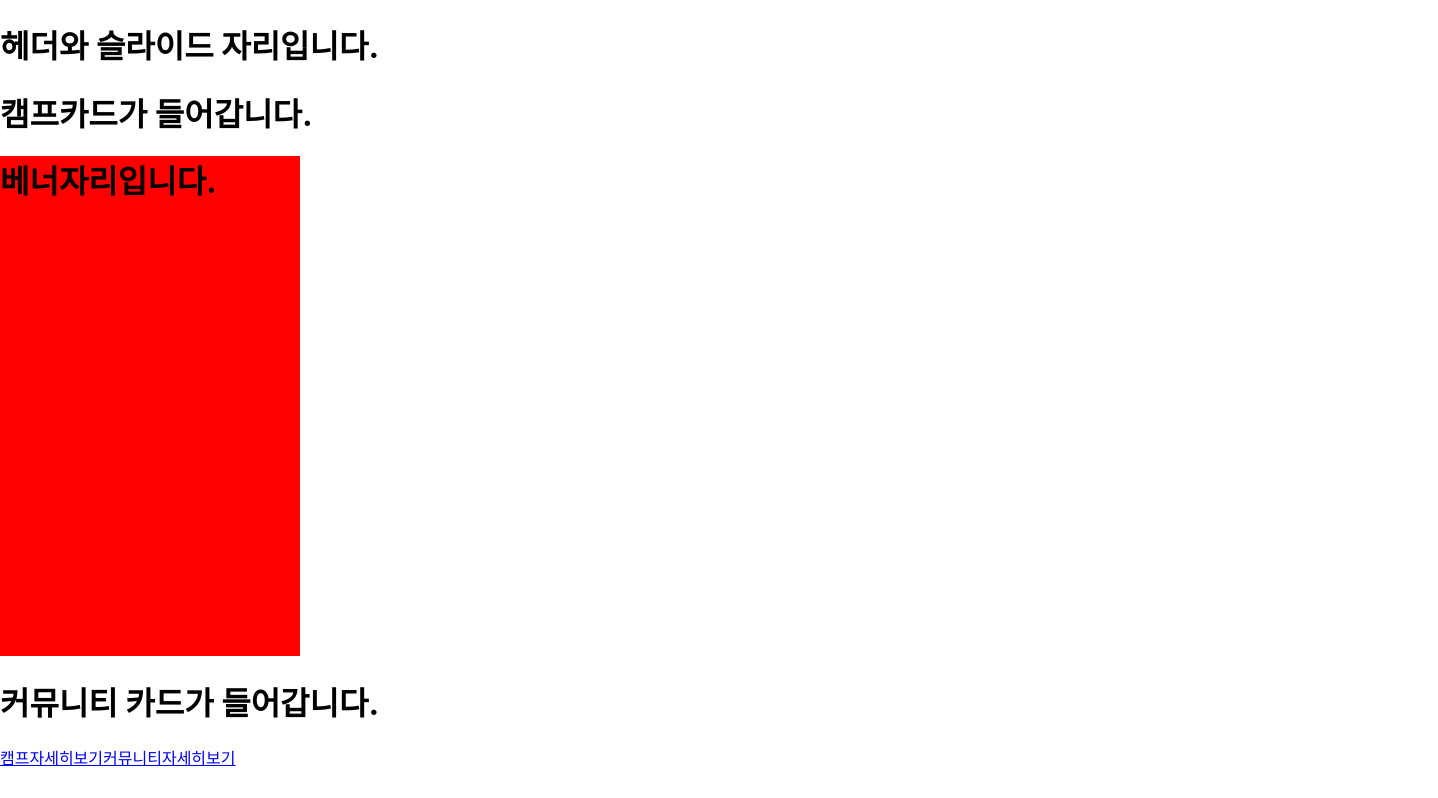
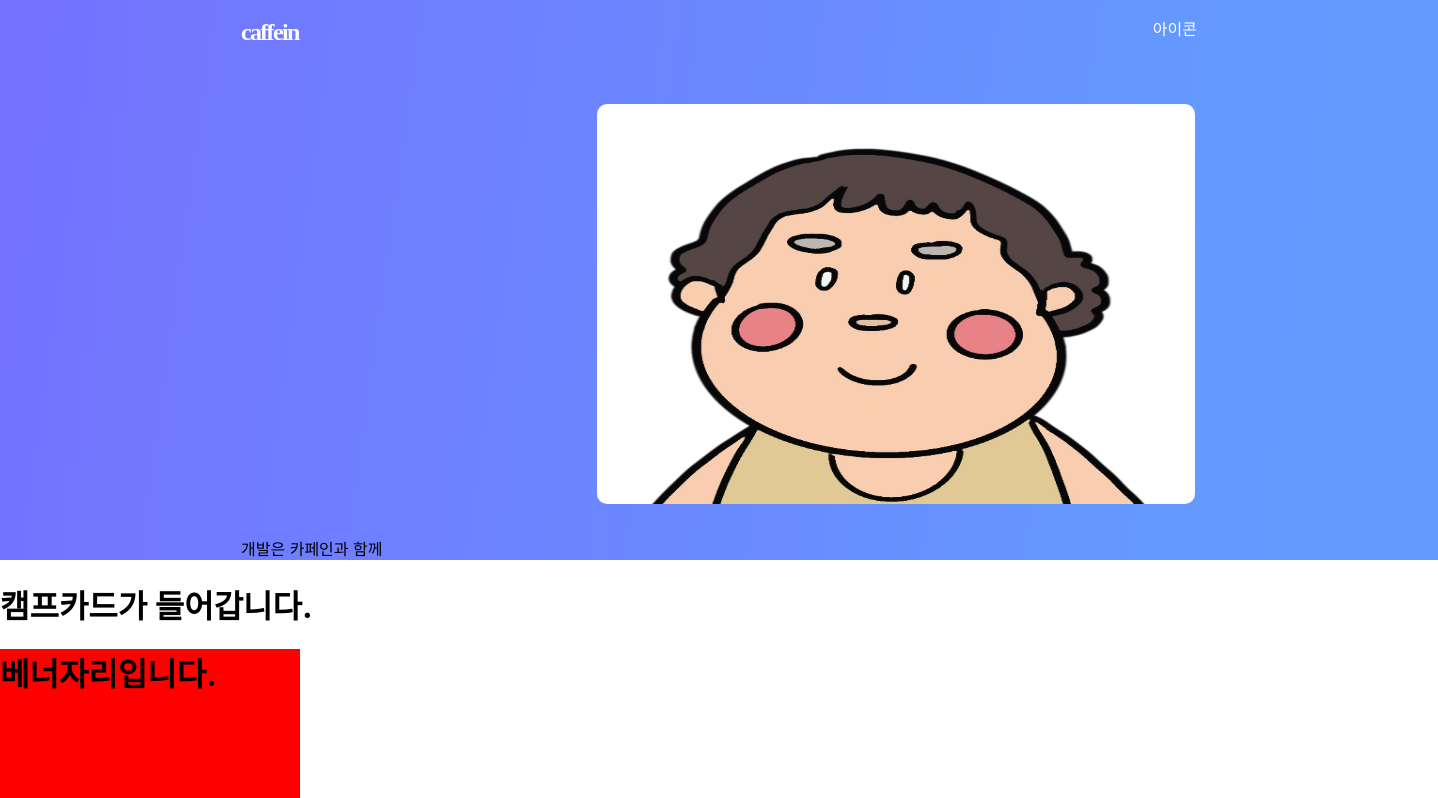
Before and after one commit to JangSaeYoung/my-caffein, a React (Create React App) app: page / in a window 1280 px wide. Shown: the top 798 px of the page, 1438 px wide, since content can reach past the window. Built offline with nearby package versions, Linux system fonts and the light colour scheme.

Commit message:
feat: Navigation.tsx 디자인 구현

```diff
--- a/package.json
+++ b/package.json
@@ -3,6 +3,11 @@
   "version": "0.1.0",
   "private": true,
   "dependencies": {
+    "@fortawesome/fontawesome-svg-core": "^6.1.1",
+    "@fortawesome/free-brands-svg-icons": "^6.1.1",
+    "@fortawesome/free-regular-svg-icons": "^6.1.1",
+    "@fortawesome/free-solid-svg-icons": "^6.1.1",
+    "@fortawesome/react-fontawesome": "^0.1.18",
     "@testing-library/jest-dom": "^5.16.4",
     "@testing-library/react": "^13.2.0",
     "@testing-library/user-event": "^13.5.0",
--- a/src/components/Navigation.tsx
+++ b/src/components/Navigation.tsx
@@ -1,9 +1,84 @@
+/* eslint-disable jsx-a11y/alt-text */
+import { Link } from 'react-router-dom';
+import styled from 'styled-components';
+import { FontAwesomeIcon } from "@fortawesome/react-fontawesome";
+// import { fauser } from "@fortawesome/free-regular-svg-icons";
+// import assets from "../assets/산돌1png";
+// import assets from '.src/assets/imges/sandol.png';
+
 const Navigation = () => {
     return (
-    <div>
-        <h1>헤더와 슬라이드 자리입니다.</h1>
-    </div>
+        <NavigationBox>
+            <div className='Navigation-header'>
+                <div className="header-name">caffein</div>
+                <div className='header-user'>
+                {/* <FontAwesomeIcon icon={"fa-regular fa-user" } /> */}
+                <div>아이콘</div>
+                </div>
+            </div>
+            <div className="Navigation-slide">
+                <div className="slide-text">
+                    <div className="slide-title">{`개발은 \n카페인과 함께`}</div>
+                </div>
+                <div className="slide-img">
+                    <img className="img-style" src={require("../assets/imges/sandol.png")} />
+                </div>
+            </div>
+        </NavigationBox>
     );
 };
 
 export default Navigation;
+
+const NavigationBox = styled.div`
+    width: 1438px;
+    height: 560px;
+    left: 0px;
+    top: 0px;
+    background: linear-gradient(97.88deg, #854BFF -84.42%, #7179FF 15.02%, #6D83FF 36.89%, #698BFF 54.79%, #6499FF 80.65%, #659BF7 108.49%, #669FEA 148.27%, #69A9CD 197.99%, #6CB1B2 239.75%);;
+
+    .Navigation-header {
+        display: flex;
+        flex-direction: inherit;
+        justify-content: space-between;
+        padding: 16px 241px 16px 241px;
+    }
+
+    .header-name {
+        font-family: 'Roboto Slab';
+        font-style: normal;
+        font-weight: 700;
+        font-size: 24px;
+        line-height: 32px;
+        letter-spacing: -0.07em;
+        color: #FFFFFF;
+        /* border: 1px solid #D9D9D9 */   //글자 그대로 테투리 잡기
+    }
+
+    .header-user{
+        left: 20.83%;
+        right: 20.83%;
+        top: 12.5%;
+        bottom: 12.5%;
+        color: #FFFFFF;
+    }
+
+    .Navigation-slide {
+        height: 480px;
+        display: flex;
+        flex-direction: inherit;
+        justify-content: space-between;
+        padding: 16px 241px 16px 241px;
+        align-items: flex-end;
+    }
+
+    .img-style {
+        position: absolute;
+        width: 597.51px;
+        height: 400px;
+        left: 597.33px;
+        top: 104px;
+        border-radius: 10px;
+    }
+
+`
--- /dev/null
+++ b/src/types/global/ index.d.ts
@@ -0,0 +1,2 @@
+declare module '*.png';
+declare module '*.gif';
--- a/tsconfig.json
+++ b/tsconfig.json
@@ -20,7 +20,10 @@
     "resolveJsonModule": true,
     "isolatedModules": true,
     "noEmit": true,
-    "jsx": "react-jsx"
+    "jsx": "react-jsx",
+    "typeRoots": ["./node_modules/@types", "@types"]
+
+
   },
   "include": [
     "src"
```
Also changed, not shown: src/assets/imges/sandol.png (added), 1 other file (tests, documents, lock files or other folders).
